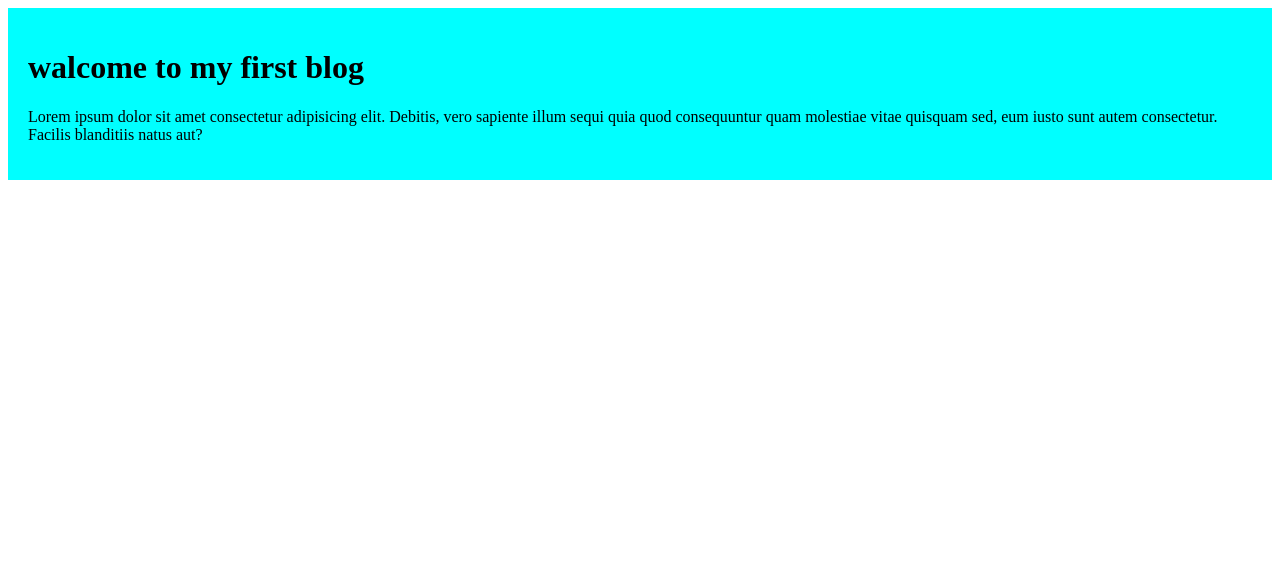
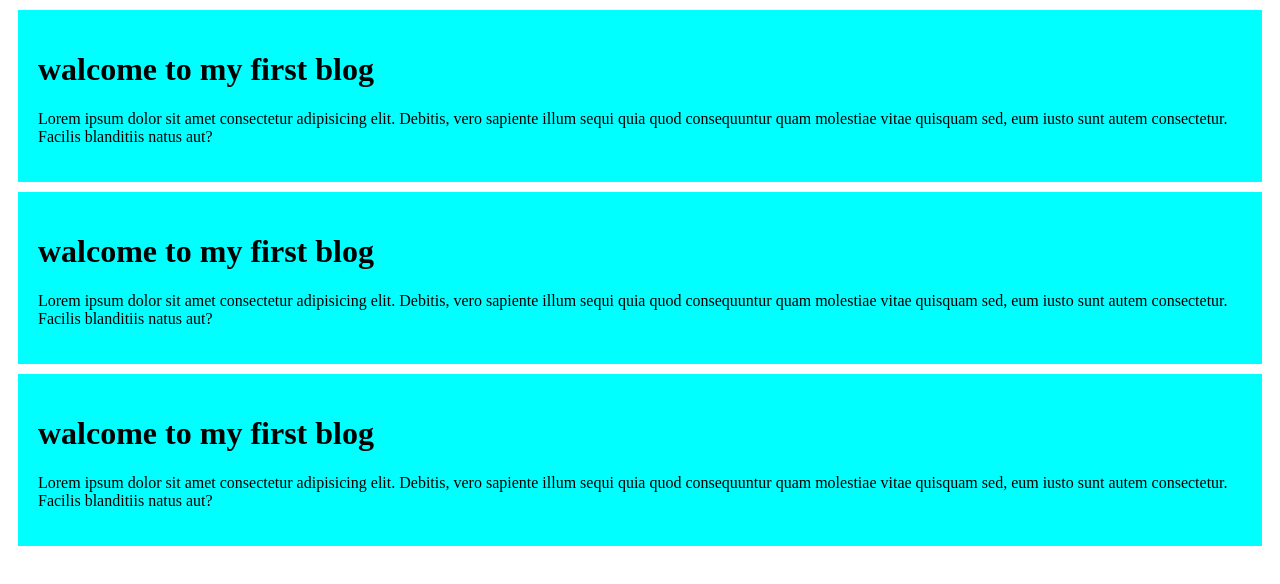
Before and after one commit to Md-Shanto-Sharker/my-first-git, a plain HTML site: page index.html in a window 1280 px wide. Drawn offline with Linux system fonts and the light colour scheme.

Commit message:
added this code

```diff
--- a/index.html
+++ b/index.html
@@ -12,6 +12,21 @@
     <p>
         Lorem ipsum dolor sit amet consectetur adipisicing elit. Debitis, vero sapiente illum sequi quia quod consequuntur quam molestiae vitae quisquam sed, eum iusto sunt autem consectetur. Facilis blanditiis natus aut?
     </p>
+    </div>
+
+    <div>
+    <h1>walcome to my first blog</h1>
+    <p>
+        Lorem ipsum dolor sit amet consectetur adipisicing elit. Debitis, vero sapiente illum sequi quia quod consequuntur quam molestiae vitae quisquam sed, eum iusto sunt autem consectetur. Facilis blanditiis natus aut?
+    </p>
+    </div>
+
+    <div>
+    <h1>walcome to my first blog</h1>
+    <p>
+        Lorem ipsum dolor sit amet consectetur adipisicing elit. Debitis, vero sapiente illum sequi quia quod consequuntur quam molestiae vitae quisquam sed, eum iusto sunt autem consectetur. Facilis blanditiis natus aut?
+    </p>
+    </div>
 </div>
 </body>
 </html>
--- a/styles/blog.css
+++ b/styles/blog.css
@@ -1,4 +1,5 @@
 div{
     background-color: aqua;
     padding: 20px;
+    margin:10px;
 }
```
